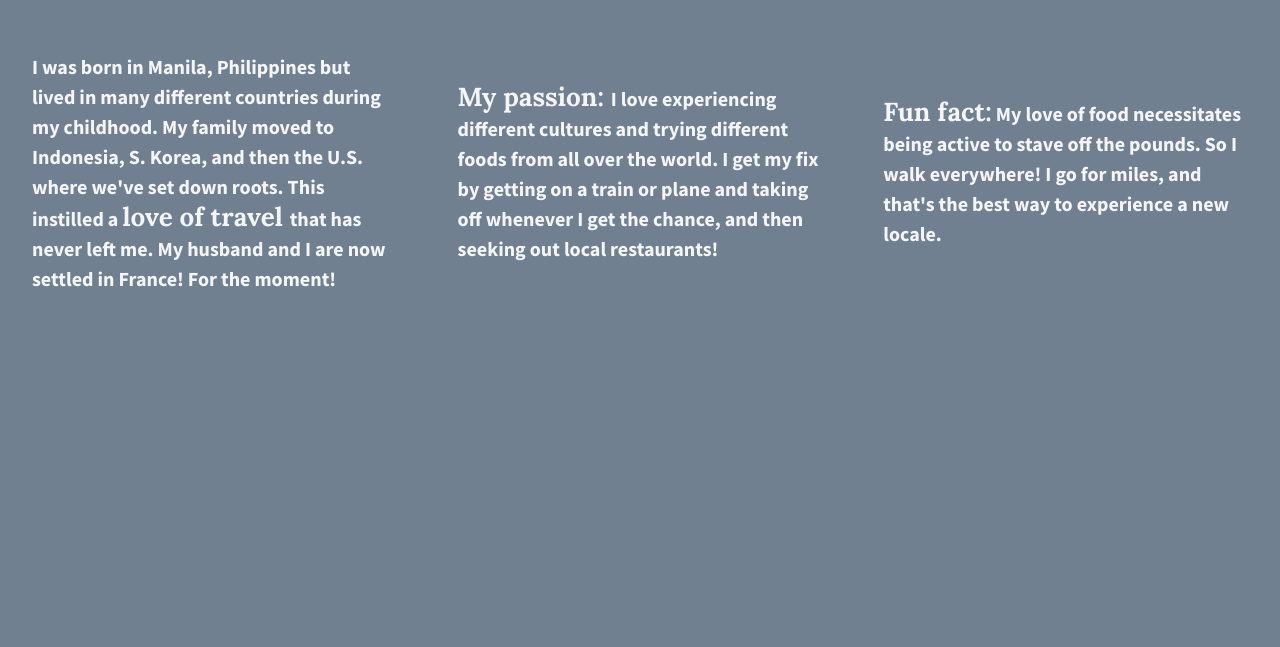
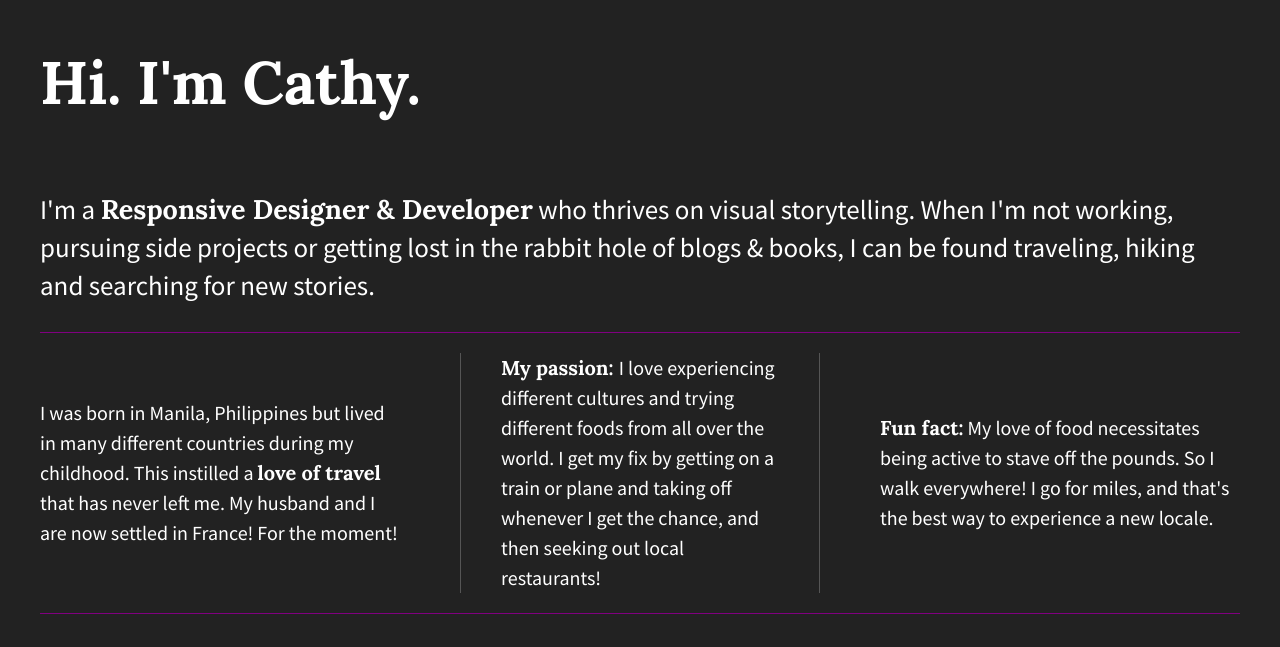
Before and after one commit to cscache/divs-flexbox-starter, a plain HTML site: page index.html in a window 1280 px wide. Drawn offline with nearby package versions, Linux system fonts and the light colour scheme.

Commit message:
Personalized the page

```diff
--- a/css/main.css
+++ b/css/main.css
@@ -97,41 +97,70 @@ textarea {
 
 
    html {
-  background-color: slategray;
+    background-color: #222;
     height: 100%;
     width: 100%;
   }
 
   body {
     font-family: 'Source Sans Pro', sans-serif;
-  padding: 2em;
-  font-weight: 700;
-  color: #f5f5f5;
-  height: 100%;
+    padding: 0em 2em;
+    font-size: 1.25em;
+    color: #fff;
+    display: flex;
+    justify-content: center;
   }
 
-.wrapper {
-  /*add display:flex and set justify-content to space-between*/
+  .flex-container {
     display: flex;
     flex-flow: row wrap;
     justify-content: space-between;
-  align-items: center;
+    max-width: 1200px;
   }
 
-.div-1, .div-2, .div-3 {
-  /*give the divs a width of 30%, add display:flex, set justify-content and align-items to center*/
-  align-items: center;
+  p span {
+    font-family: 'Lora', sans-serif;
+  }
+
+  header,
+  footer {
+    width: 100%;
+    display: flex;
+    justify-content: flex-start;
+  }
+
+  header h1 {
+    font-family: 'Lora', sans-serif;
+    font-size: 3em;
+  }
+
+  main {
+    width: 100%;
     display: flex;
     justify-content: center;
-  line-height: 1.5em;
-  font-size: 1.25em;
-  width: 30%;
-  height: auto;
+    border-bottom: 1px solid purple;
   }
 
-.wrapper span {
-    font-family: 'Lora', sans-serif;
-    font-size: 1.3em;
+  main p {
+    font-size: 1.35em;
+  }
+
+  .flex-items {
+    display: flex;
+    justify-content: center;
+    align-items: center;
+    line-height: 1.5em;
+    font-size: 1em;
+    /*border-bottom: 1px solid purple;*/
+    width: 30%;
+  }
+
+  footer {
+    border-top: 1px solid purple;
+  }
+
+  footer i {
+    padding: 30px 20px 0 0;
   }
 
 
@@ -217,6 +246,25 @@ body {
    Modify as content requires.
    ========================================================================== */
 
+   @media all and (max-width: 768px) {
+    body {
+      padding: 1em;
+    }
+}
+
+@media (min-width: 1200px) {
+    .flex-items {
+      flex-basis: 30%;
+      border-bottom: none;
+    }
+
+    #div-2 p {
+      border-left: 1px solid #555;
+      border-right: 1px solid #555;
+      padding: 0 40px;
+    }
+
+
 @media print,
        (-webkit-min-device-pixel-ratio: 1.25),
        (min-resolution: 1.25dppx),
--- a/index.html
+++ b/index.html
@@ -21,16 +21,24 @@
             <p class="browserupgrade">You are using an <strong>outdated</strong> browser. Please <a href="http://browsehappy.com/">upgrade your browser</a> to improve your experience.</p>
         <![endif]-->
 
-        <section class="wrapper">
-            <div class="div-1">
-                <p>I was born in Manila, Philippines but lived in many different countries during my childhood. My family moved to Indonesia, S. Korea, and then the U.S. where we've set down roots. This instilled a <span>love of travel </span>that has never left me. My husband and I are now settled in France! For the moment!</p>
+        <section class="flex-container">
+            <header><h1>Hi. I'm Cathy.</h1></header>
+            <main><p>I'm a <span>Responsive Designer & Developer</span> who thrives on visual storytelling. When I'm not working, pursuing side projects or getting lost in the rabbit hole of blogs & books, I can be found traveling, hiking and searching for new stories.</p>
+            </main>
+            <div id="div-1" class="flex-items">
+                <p>I was born in Manila, Philippines but lived in many different countries during my childhood. This instilled a <span>love of travel </span>that has never left me. My husband and I are now settled in France! For the moment!</p>
             </div>
-            <div class="div-2">
+            <div id="div-2" class="flex-items">
                 <p><span>My passion: </span>I love experiencing different cultures and trying different foods from all over the world. I get my fix by getting on a train or plane and taking off whenever I get the chance, and then seeking out local restaurants! </p>
             </div>
-            <div class="div-3">
+            <div id="div-3" class="flex-items">
                 <p><span>Fun fact:</span> My love of food necessitates being active to stave off the pounds. So I walk everywhere! I go for miles, and that's the best way to experience a new locale.</p>
             </div>
+            <footer>
+                <i class="fab fa-twitter"></i>
+                <i class="fab fa-linkedin"></i>
+                <i class="fab fa-pinterest"></i>
+            </footer>
         </section>
 
         <script src="https://ajax.googleapis.com/ajax/libs/jquery/1.11.3/jquery.min.js"></script>
```
Lines whose indentation alone changed are shown as unchanged.
